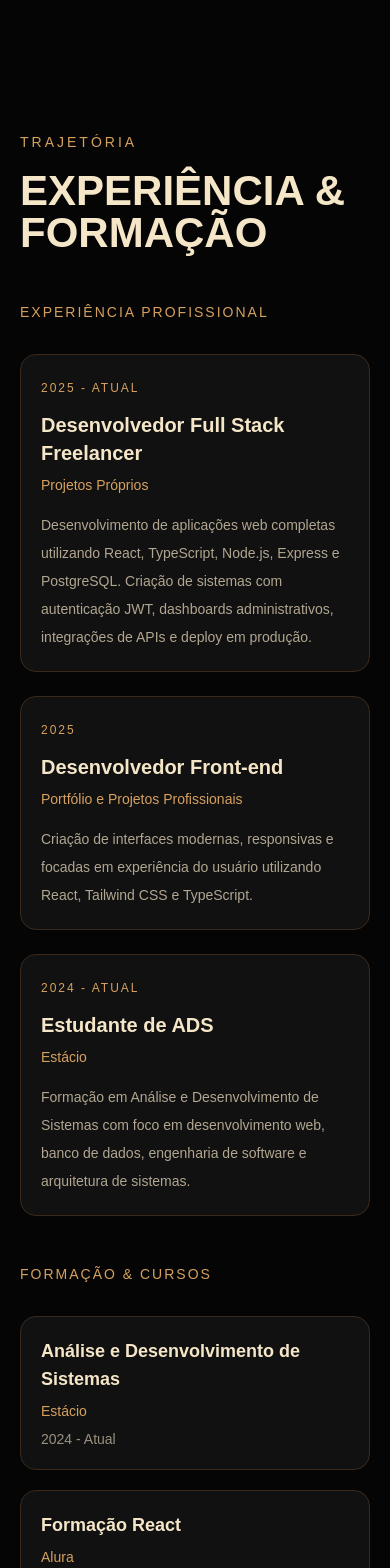
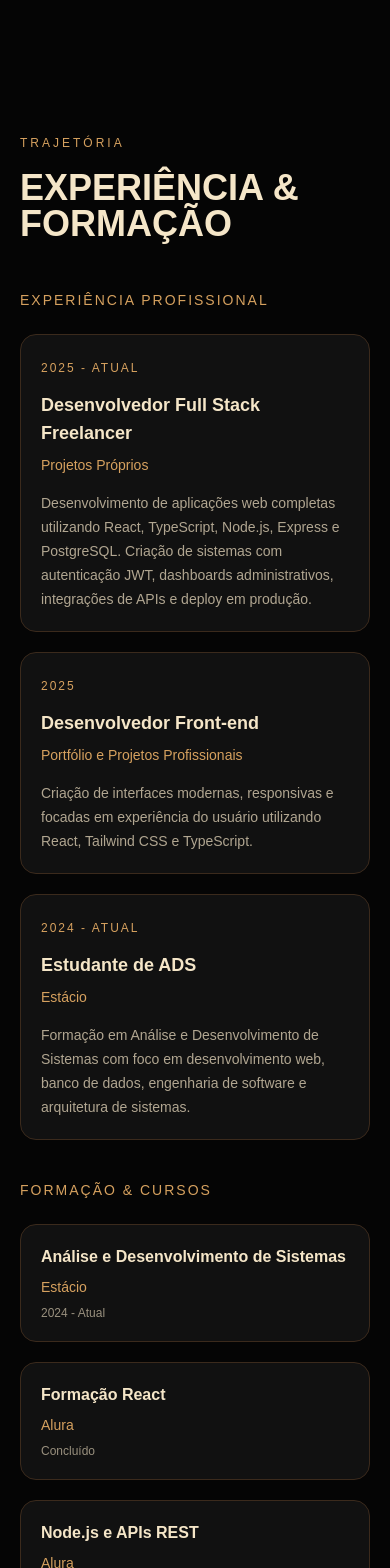
Before and after one commit to lkelvinsilva/portfolio-lua-kelvin, a React app: page / in a window 390 px wide. Shown: the part 6620-8188 px from the top of the page. Built offline with nearby package versions, Linux system fonts and the light colour scheme; the HTML template or start-up script is replaced by a standard one.

Commit message:
fix: edge function vercel config

```diff
--- a/src/sections/Experience.tsx
+++ b/src/sections/Experience.tsx
@@ -8,35 +8,35 @@ export default function Experience() {
     >
       <div className="max-w-7xl mx-auto">
 
-        <span className="text-[#d6a15f] uppercase tracking-[3px] text-sm">
+        <span className="text-[#d6a15f] uppercase tracking-[3px] text-xs sm:text-sm">
           Trajetória
         </span>
 
-        <h2 className="text-[42px] sm:text-[60px] md:text-[90px] font-black uppercase text-[#f5e6c8] mt-4 leading-none">
+        <h2 className="text-[36px] sm:text-[52px] md:text-[90px] font-black uppercase text-[#f5e6c8] mt-4 leading-none">
           Experiência & Formação
         </h2>
 
-        <div className="grid lg:grid-cols-2 gap-12 mt-12 md:mt-20">
+        <div className="grid lg:grid-cols-2 gap-10 md:gap-12 mt-12 md:mt-20">
 
           {/* EXPERIÊNCIA */}
           <div>
 
-            <h3 className="text-[#d6a15f] uppercase tracking-[2px] text-sm md:text-base mb-8">
+            <h3 className="text-[#d6a15f] uppercase tracking-[2px] text-sm md:text-base mb-6 md:mb-8">
               Experiência Profissional
             </h3>
 
-            <div className="space-y-6 md:space-y-8">
+            <div className="space-y-5 md:space-y-8">
 
               {experiences.map((exp) => (
                 <div
                   key={exp.title}
                   className="bg-[#111111] border border-[#3b2a1c] rounded-2xl p-5 md:p-8"
                 >
-                  <span className="text-[#d6a15f] text-xs md:text-sm uppercase tracking-[2px]">
+                  <span className="text-[#d6a15f] text-xs uppercase tracking-[2px]">
                     {exp.period}
                   </span>
 
-                  <h4 className="text-xl md:text-2xl font-bold text-[#f5e6c8] mt-3">
+                  <h4 className="text-lg sm:text-xl md:text-2xl font-bold text-[#f5e6c8] mt-3">
                     {exp.title}
                   </h4>
 
@@ -44,7 +44,7 @@ export default function Experience() {
                     {exp.company}
                   </p>
 
-                  <p className="text-[#f5e6c8]/70 mt-4 md:mt-5 leading-7 md:leading-8 text-sm md:text-base">
+                  <p className="text-[#f5e6c8]/70 mt-4 leading-6 md:leading-8 text-sm md:text-base">
                     {exp.description}
                   </p>
                 </div>
@@ -57,7 +57,7 @@ export default function Experience() {
           {/* FORMAÇÃO */}
           <div>
 
-            <h3 className="text-[#d6a15f] uppercase tracking-[2px] text-sm md:text-base mb-8">
+            <h3 className="text-[#d6a15f] uppercase tracking-[2px] text-sm md:text-base mb-6 md:mb-8">
               Formação & Cursos
             </h3>
 
@@ -68,7 +68,7 @@ export default function Experience() {
                   key={item.course}
                   className="bg-[#111111] border border-[#3b2a1c] rounded-2xl p-5 md:p-8"
                 >
-                  <h4 className="text-lg md:text-xl font-bold text-[#f5e6c8]">
+                  <h4 className="text-base sm:text-lg md:text-xl font-bold text-[#f5e6c8]">
                     {item.course}
                   </h4>
 
@@ -76,7 +76,7 @@ export default function Experience() {
                     {item.institution}
                   </p>
 
-                  <p className="text-[#f5e6c8]/60 mt-2 text-sm">
+                  <p className="text-[#f5e6c8]/60 mt-2 text-xs md:text-sm">
                     {item.period}
                   </p>
                 </div>
```
